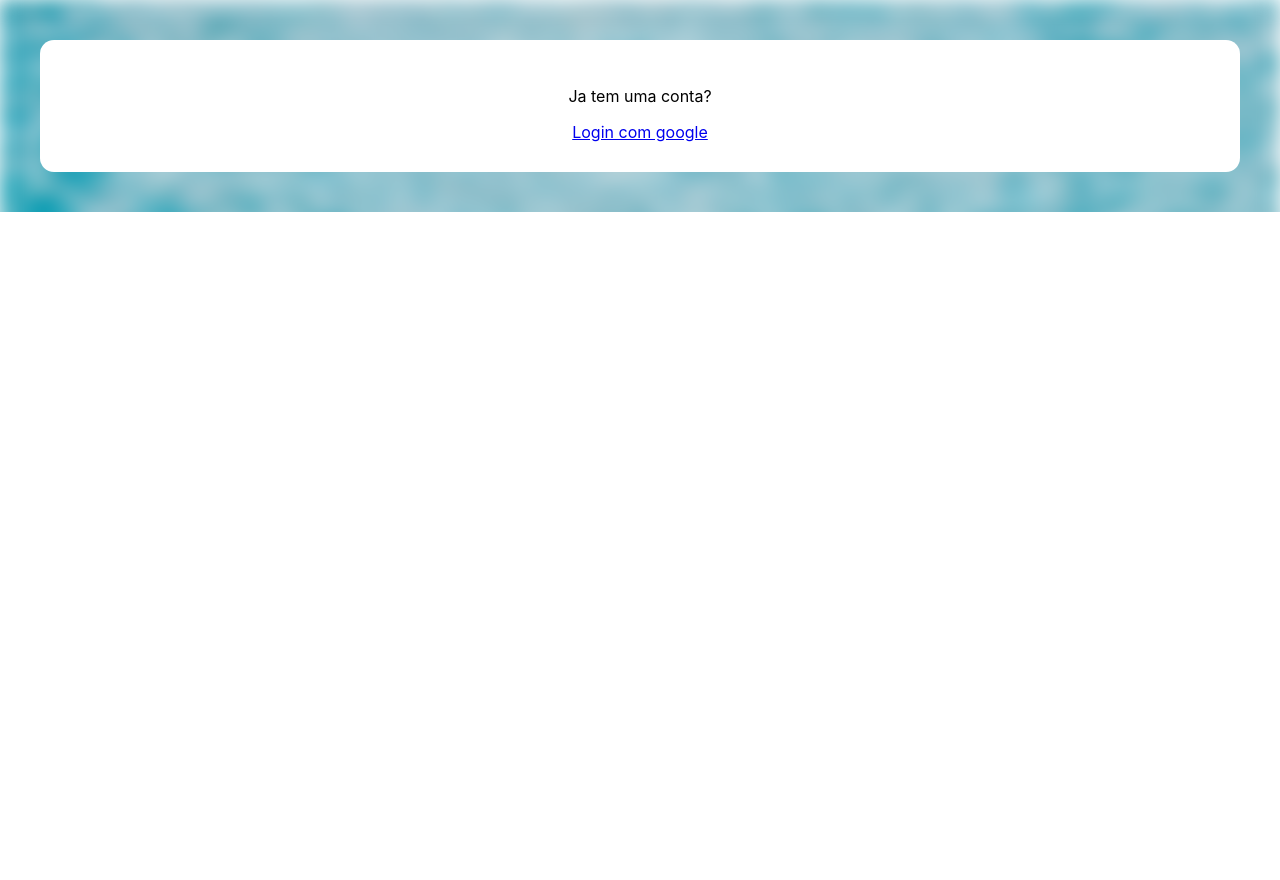
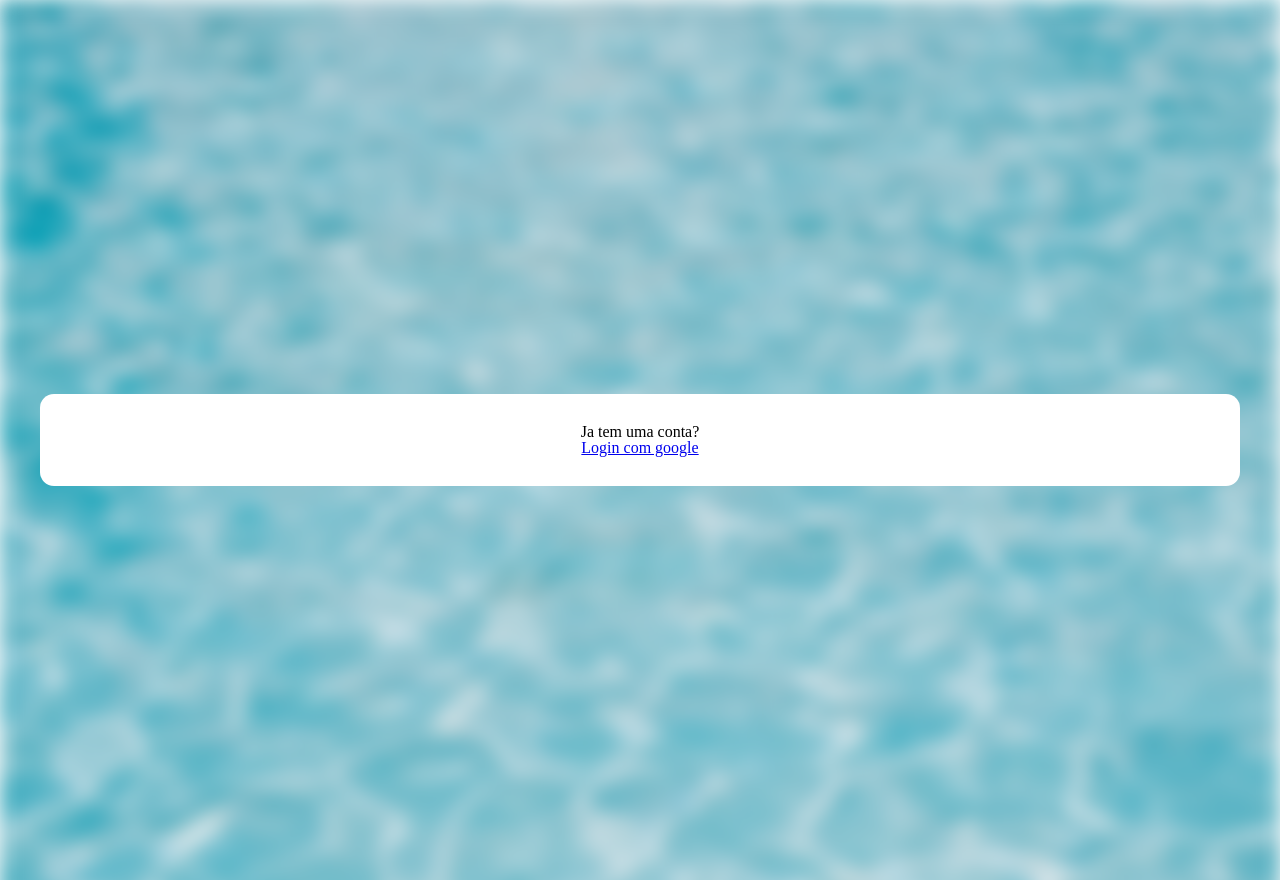
Before and after one commit to victorlpgazolli/swimmer-reaction-timer-meter, a React (Create React App) app in the folder src/frontend/: page /nadadores in a window 1280 px wide. Before the commit the page ends 800 px from the top, so only its background shows below. Built offline with nearby package versions, Linux system fonts and the light colour scheme; no server answers.

Commit message:
[add] feedback add swimmer and fix style

```diff
--- a/src/frontend/package.json
+++ b/src/frontend/package.json
@@ -12,14 +12,15 @@
     "react": "^17.0.2",
     "react-dom": "^17.0.2",
     "react-hook-form": "^7.27.1",
+    "react-hot-toast": "^2.2.0",
     "react-redux": "^7.2.6",
     "react-router": "^4.3.1",
     "react-router-dom": "^4.3.1",
     "react-scripts": "5.0.0",
-    "react-toastify": "^8.2.0",
     "redux": "^4.1.2",
     "socket.io-client": "^4.4.0",
     "styled-components": "^5.3.3",
+    "styled-reset": "^4.3.4",
     "web-vitals": "^2.1.2",
     "yup": "^0.32.11"
   },
--- a/src/frontend/src/App.js
+++ b/src/frontend/src/App.js
@@ -1,27 +1,26 @@
-import logo from './logo.svg';
 import './App.css';
-import { useCoach, useConnectedDevices } from 'hooks';
+import { createGlobalStyle } from 'styled-components'
+import reset from 'styled-reset'
+import { Toaster } from 'react-hot-toast';
+import Router from 'Router';
 
+const GlobalStyle = createGlobalStyle`
+  ${reset}
+  /* other styles */
+  html, body, #root {
+    height: 100%;
+  }
+`
 function App() {
-  const devices = useConnectedDevices();
-  console.log({ devices });
   return (
-    <div className="App">
-      <header className="App-header">
-        <img src={logo} className="App-logo" alt="logo" />
-        <p>
-          Edit <code>src/App.js</code> and save to reload.
-        </p>
-        <a
-          className="App-link"
-          href="https://reactjs.org"
-          target="_blank"
-          rel="noopener noreferrer"
-        >
-          Learn React
-        </a>
-      </header>
-    </div>
+    <>
+      <GlobalStyle />
+      <Toaster
+        position="top-center"
+        reverseOrder={false}
+      />
+      <Router />
+    </>
   );
 }
 
--- a/src/frontend/src/Router.js
+++ b/src/frontend/src/Router.js
@@ -1,7 +1,6 @@
 import React from 'react'
 import { Route, Switch, Redirect } from 'react-router';
 import { HashRouter } from 'react-router-dom';
-import { ToastContainer } from 'react-toastify';
 import LoginPage from 'pages/Login';
 import App from 'App';
 import { DevicesProvider } from 'contexts';
@@ -26,11 +25,6 @@ function Router() {
     return (
         <>
             <DevicesProvider>
-                <ToastContainer
-                    autoClose={5000}
-                    hideProgressBar
-                    closeButton={<CloseButton />}
-                />
                 <HashRouter>
                     <Switch>
                         {/* <Route path="/" exact render={() => <Redirect to="/app/main" />} />
--- a/src/frontend/src/config/environment/index.js
+++ b/src/frontend/src/config/environment/index.js
@@ -1,4 +1,4 @@
-export const BACKEND_HOST = "swimmer-reaction-timer-meter.herokuapp.com"
+export const BACKEND_HOST = "localhost:8082"
 
-export const API_URL = "https://" + BACKEND_HOST + "/api/v1";
-export const WEBSOCKET_URL = "wss://" + BACKEND_HOST + ":443";
+export const API_URL = "http://" + BACKEND_HOST + "/api/v1";
+export const WEBSOCKET_URL = "wss://" + BACKEND_HOST + ":8082";
--- a/src/frontend/src/index.js
+++ b/src/frontend/src/index.js
@@ -3,15 +3,13 @@ import ReactDOM from 'react-dom';
 import './index.css';
 import App from './App';
 import reportWebVitals from './reportWebVitals';
-import Router from 'Router';
 import { Provider } from 'react-redux';
 import { store } from 'store';
-// import 'resources/css/global.css';
 
 ReactDOM.render(
   <React.StrictMode>
     <Provider store={store}>
-      <Router />
+      <App />
     </Provider>
   </React.StrictMode>,
   document.getElementById('root')
--- a/src/frontend/src/pages/AddSwimmer/index.js
+++ b/src/frontend/src/pages/AddSwimmer/index.js
@@ -1,10 +1,11 @@
-import React from 'react'
+import React, { useEffect } from 'react'
 import { SwimmerBackgroundImage } from 'resources/css/common'
 import { Body, Button, CancelButton, Content, Form, FormView } from './style'
 import { useForm } from "react-hook-form";
 import { yupResolver } from '@hookform/resolvers/yup';
 import * as yup from "yup";
 import { useSwimmers } from 'hooks';
+import toast from 'react-hot-toast';
 const FIELDS = {
     firstName: "firstName",
     lastName: "lastName",
@@ -15,7 +16,7 @@ const schema = yup.object({
 }).required();
 
 function AddSwimmerPage({
-    navigation
+    history
 }) {
     const {
         addSwimmer
@@ -33,7 +34,8 @@ function AddSwimmerPage({
             firstName,
             lastName
         });
-        // navigation.pop()
+        toast.success("Nadador adicionado com sucesso!")
+        history.goBack()
     }
     return (
         <Body>
--- a/src/frontend/src/pages/Login/index.js
+++ b/src/frontend/src/pages/Login/index.js
@@ -8,6 +8,7 @@ function LoginPage({
     return (
         <div
             style={{
+                height: "100%",
                 flex: 1,
                 display: "flex",
                 justifyContent: "center",
--- a/src/frontend/src/pages/Swimmers/index.js
+++ b/src/frontend/src/pages/Swimmers/index.js
@@ -48,7 +48,7 @@ function SwimmersPage({
                 </Header>
                 <SwimmerContent>
                     {
-                        swimmers.map(swimmer => (
+                        swimmers?.map(swimmer => (
                             <SwimmerCollapsed>
                                 <SwimmerName>
                                     {swimmer.name}
--- a/src/frontend/src/pages/Swimmers/style.js
+++ b/src/frontend/src/pages/Swimmers/style.js
@@ -61,7 +61,8 @@ export const SwimmerCollapsed = styled.div(({ props }) => ({
     display: "flex",
     justifyContent: "space-between",
     alignItems: "center",
-    borderRadius: "12px"
+    borderRadius: "12px",
+    zIndex: 2
 }))
 
 export const SwimmerName = styled.div(({ props }) => ({
@@ -82,6 +83,7 @@ export const SwimmerOpen = styled.div(({ props }) => ({
     display: "flex",
     borderRadius: "12px",
     flexDirection: "column",
+    zIndex: 2,
     "& > div": {
         flex: 1,
         display: "flex",
--- a/src/frontend/src/resources/css/common.js
+++ b/src/frontend/src/resources/css/common.js
@@ -9,5 +9,6 @@ export const SwimmerBackgroundImage = styled.div(({ props }) => ({
     bottom: "5.4%",
     backgroundImage: `url(${swimmerBackground})`,
     backgroundRepeat: "no-repeat",
-    backgroundSize: "contain"
+    backgroundSize: "contain",
+    backgroundPosition: "center",
 }))
```
Also changed, not shown: 1 other file (tests, documents, lock files or other folders).
